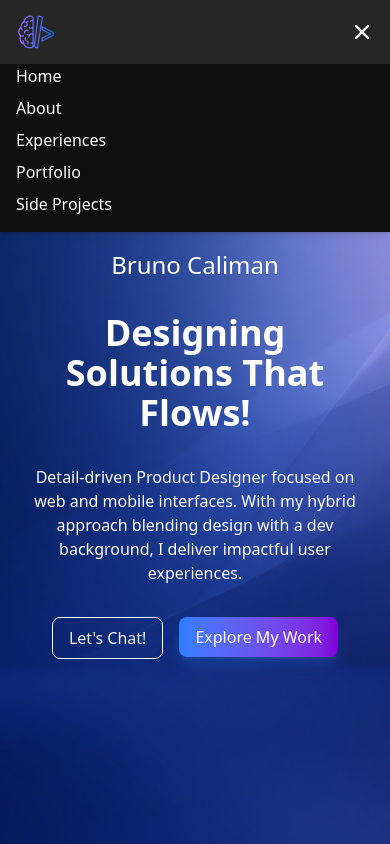
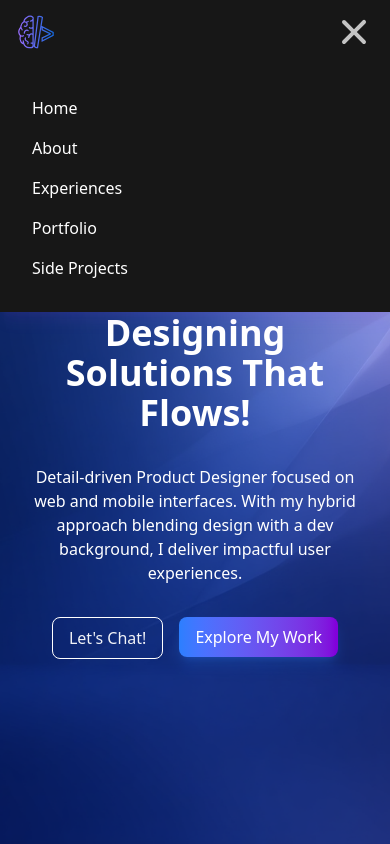
Before and after one commit to Chieza/chieza-me, a React (Vite) app: page / in a window 390 px wide. Both pictures are taken after a click on the button 362 px from the left and 32 px from the top of the page. Shown: the top 844 px of the page. Built offline with nearby package versions, Linux system fonts and the light colour scheme.

Commit message:
Style tweaks

```diff
--- a/src/components/navigation/MainNavbar.tsx
+++ b/src/components/navigation/MainNavbar.tsx
@@ -13,7 +13,7 @@ export default function MainNavbar({ onContactClick, onLoginClick }: MainNavbarP
   const [open, setOpen] = useState(false);
 
   return (
-    <nav className="fixed top-0 left-0 w-full z-50 bg-neutral-800 shadow-md">
+    <nav className="fixed top-0 left-0 w-full z-50 shadow-lg shadow-purple-500/8 bg-neutral-900">
       <div className="max-w-7xl mx-auto h-16 px-4 flex items-center justify-between">
         {/* Logo */}
         <div>
@@ -40,49 +40,49 @@ export default function MainNavbar({ onContactClick, onLoginClick }: MainNavbarP
           </div>
           {/* Mobile Toggle */}
           <button
-            className="md:hidden text-white focus:outline-none"
+            className="md:hidden text-white/75 focus:outline-none"
             onClick={() => setOpen(!open)}
           >
-            {open ? <HiX size={24} /> : <HiMenu size={24} />}
+            {open ? <HiX size={40} /> : <HiMenu size={40} />}
           </button>
         </div>
       </div>
 
       {/* Mobile Menu */}
       {open && (
-        <div className="md:hidden bg-[#0f0f0f] px-4 pb-4 space-y-2">
+        <div className="md:hidden px-8 py-8 space-y-4 text-white bg-neutral-900">
           <Link
             to="/"
             onClick={() => setOpen(false)}
-            className="block text-white"
+            className="block"
           >
             Home
           </Link>
           <Link
             to="/about"
             onClick={() => setOpen(false)}
-            className="block text-white"
+            className="block"
           >
             About
           </Link>
           <Link
             to="/experiences"
             onClick={() => setOpen(false)}
-            className="block text-white"
+            className="block"
           >
             Experiences
           </Link>
           <Link
             to="/portfolio"
             onClick={() => setOpen(false)}
-            className="block text-white"
+            className="block"
           >
             Portfolio
           </Link>
           <Link
             to="/side-projects"
             onClick={() => setOpen(false)}
-            className="block text-white"
+            className="block"
           >
             Side Projects
           </Link>
```
